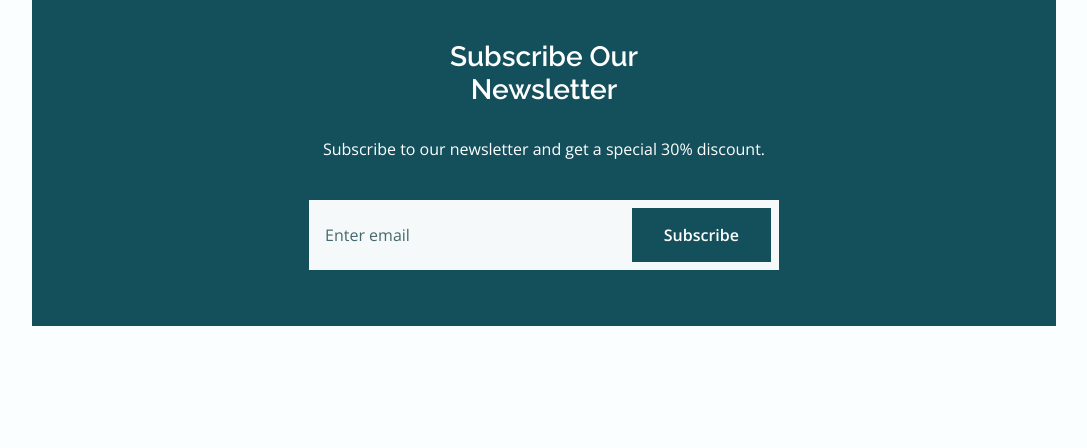
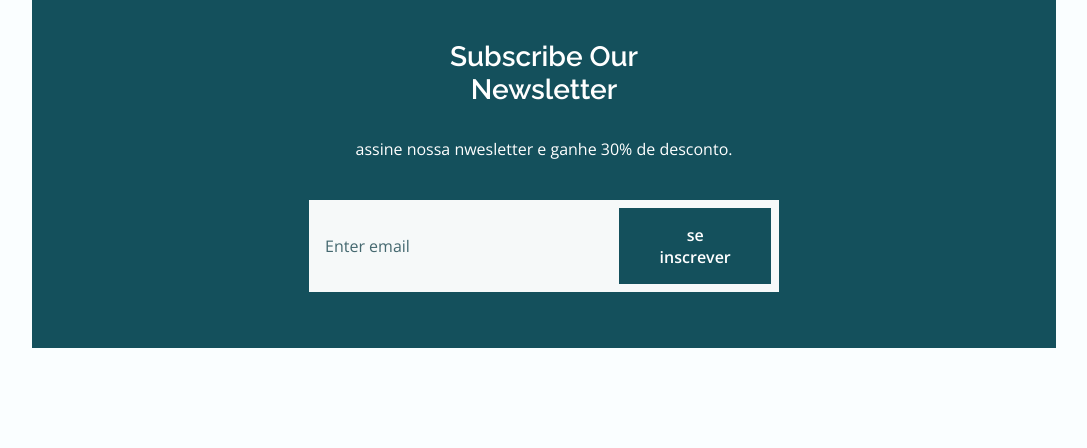
Before and after one commit to mayaralbueno/Travel-Website, a plain HTML site: page index.html in a window 1280 px wide. Shown: the part 3980-4428 px from the top of the page, without its empty margins (96-1183 px from the left). Drawn offline with nearby package versions, Linux system fonts and the light colour scheme.

```diff
--- a/index.html
+++ b/index.html
@@ -337,15 +337,14 @@
                 <div class="subscribe__bg">
                     <div class="subscribe__container container">
                         <h2 class="section__title subscribe__title">Subscribe Our <br> Newsletter</h2>
-                        <p class="subscribe__description">Subscribe to our newsletter and get a
-                            special 30% discount.
+                        <p class="subscribe__description">assine nossa nwesletter e ganhe 30% de desconto.
                         </p>
 
                         <form action="" class="subscribe__form">
                             <input type="text" placeholder="Enter email" class="subscribe__input">
 
                             <button class="button">
-                                Subscribe
+                                se inscrever
                             </button>
                         </form>
                     </div>
```
